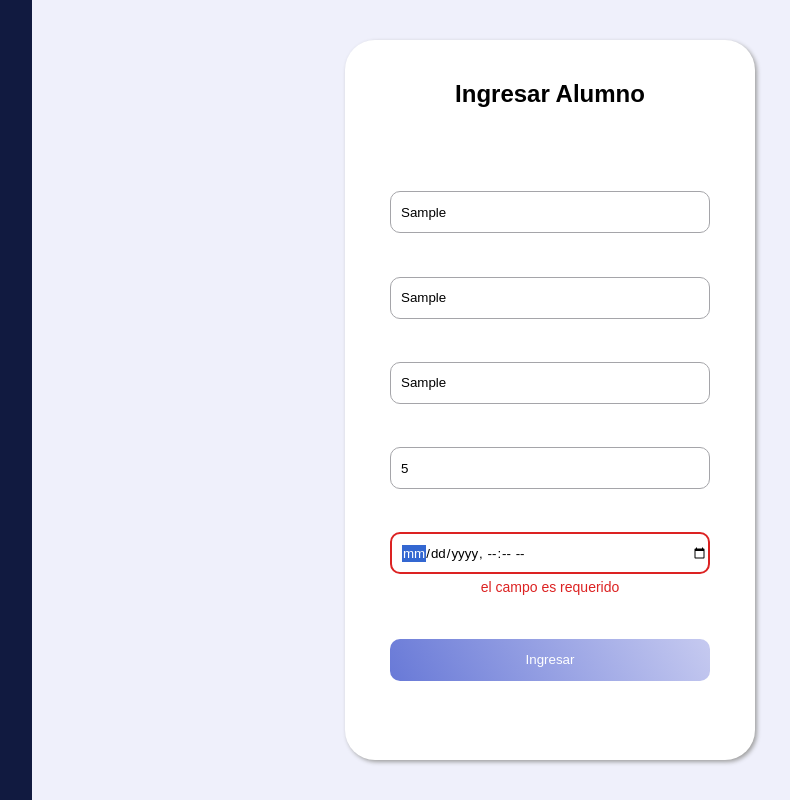
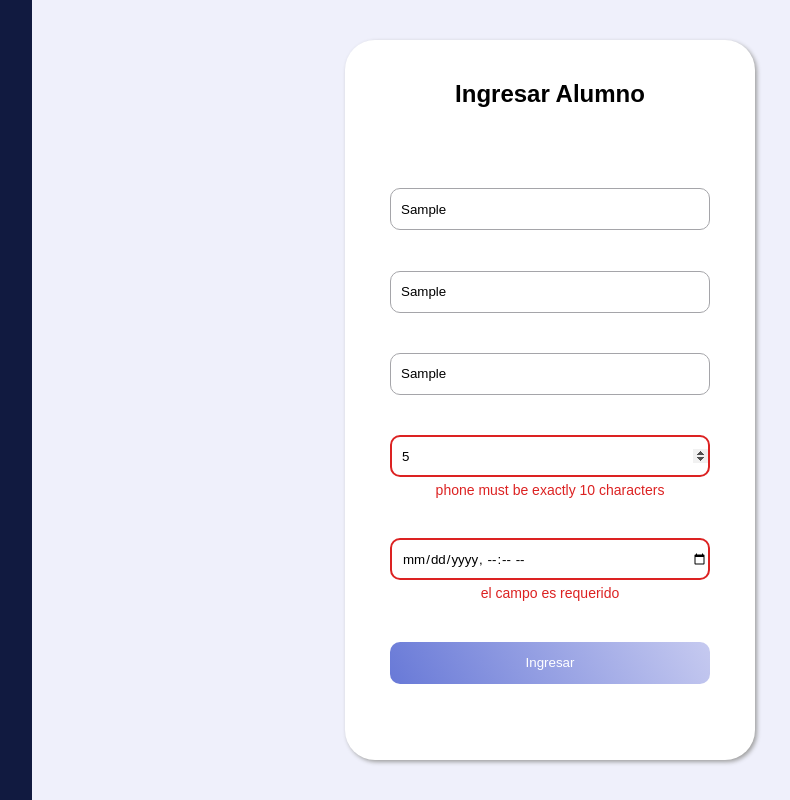
Before and after one commit to nicobossi/gestion-para-guitarra-de-cero, a React (Vite) app in the folder frontend/gestion-de-clases/: page / in a window 1280 px wide. Both pictures are taken after typing "Sample", "Sample", "Sample", "5" into the empty fields and a click on the button "Ingresar". Shown: the whole page, without its empty margins (218-1008 px from the left). Built offline with nearby package versions, Linux system fonts and the light colour scheme.

Commit message:
Se agregaron validaciones desde el frontend para el alumno en el formulario

```diff
--- a/frontend/gestion-de-clases/src/features/student/adapter/request.dto.ts
+++ b/frontend/gestion-de-clases/src/features/student/adapter/request.dto.ts
@@ -1,7 +1,10 @@
 import type { Student } from "@/globals/types/student"
 
 
-export type StudentRequestDto = Omit<Student, "phone" | "id"> & {phone: string}
+export type StudentRequestDto = Omit<Student, "submissionDate" | "phone" | "id"> & {
+    phone: string
+    submissionDate: string
+}
 
 const requestDto = (student : Student) : StudentRequestDto => {
     return {
@@ -9,7 +12,7 @@ const requestDto = (student : Student) : StudentRequestDto => {
         secondName: student.secondName,
         surname: student.surname,
         phone: student.phone.toString(),
-        submissionDate: student.submissionDate
+        submissionDate: student.submissionDate.toString()
     }
 }
 
--- a/frontend/gestion-de-clases/src/features/student/components/income-form/IncomeForm.tsx
+++ b/frontend/gestion-de-clases/src/features/student/components/income-form/IncomeForm.tsx
@@ -4,7 +4,7 @@ import FormContainer from '@/globals/components/form-container/FormContainer'
 import TitleContainer from '@/globals/components/title-container/TitleContainer'
 import FormContent from '@/globals/components/form-content/FormContent'
 import incomeInputsData from './inputs-data'
-import type { Student } from '@/globals/types/student'
+import incomerSchema from './form-data'
 
 const IncomeFormContainer = ({onSubmit} : IncomeFormContainerProps) => {
 
@@ -12,7 +12,10 @@ const IncomeFormContainer = ({onSubmit} : IncomeFormContainerProps) => {
         <section className = "student-income_form-container">
             <FormContainer>
                 <TitleContainer title = "Ingresar Alumno" />
-                <FormContent<Student> inputsData = {incomeInputsData} onSubmit={onSubmit} />
+                <FormContent
+                    schema = {incomerSchema}
+                    inputsData = {incomeInputsData}
+                    onSubmit = {onSubmit} />
             </FormContainer>
         </section>
     )
--- a/frontend/gestion-de-clases/src/features/student/components/income-form/form-data.ts
+++ b/frontend/gestion-de-clases/src/features/student/components/income-form/form-data.ts
@@ -1,13 +1,35 @@
-import { date, object, string, type ObjectSchema } from "yup";
+import { object, string, type ObjectSchema } from "yup";
 import type { StudentRequestDto } from "../../adapter/request.dto";
 
 
-const incomeFormSchema : ObjectSchema<StudentRequestDto> = object().shape({
-    name: string().required("el campo es requerido"),
-    secondName: string(),
-    surname: string().required("el campo es requerido"),
-    phone: string().required("el campo es requerido"),
-    submissionDate: date().required("el campo es requerido")
+const incomerSchema : ObjectSchema<StudentRequestDto> = object().shape({
+    name:
+        string().
+        required("el campo es requerido").
+        min(3).
+        matches(/^[\p{L}]+$/u, "Solo se permiten letras sin espacios"),
+    secondName:
+        string().
+        matches(/^[\p{L}\s]+$/u, {message: "Solo se permiten letras", excludeEmptyString: true}).
+        transform(value => value.length > 0 ? value : undefined),
+    surname:
+        string().
+        required("el campo es requerido").
+        min(3).
+        matches(/^[\p{L}\s]+$/u, "Solo se permiten letras"),
+    phone:
+        string().
+        required("el campo es requerido").
+        length(10).
+        matches(/^[0-9]+$/, "Solo se permiten números"),
+    submissionDate:
+        string().
+        required("el campo es requerido").
+        test(
+            "time required",
+            "El campo debe ser una fecha",
+            (value : string) => !isNaN(Date.parse(value))
+        )
 })
 
-export default incomeFormSchema;
+export default incomerSchema;
--- a/frontend/gestion-de-clases/src/features/student/components/income-form/inputs-data.ts
+++ b/frontend/gestion-de-clases/src/features/student/components/income-form/inputs-data.ts
@@ -7,10 +7,6 @@ const incomeInputsData : InputData[] = [
         type: "text",
         name: "name",
         placeholder: "Primer nombre",
-        errorMessage: "el campo es requerido",
-        validators: {
-            required: true,
-        }
     },
     {
         id: "secondName",
@@ -23,31 +19,18 @@ const incomeInputsData : InputData[] = [
         type: "text",
         name: "surname",
         placeholder: "Apellido",
-        errorMessage: "el campo es requerido",
-        validators: {
-            required: true,
-        }
     },
     {
         id: "phone",
         type: "number",
         name: "phone",
         placeholder: "Teléfono",
-        errorMessage: "el campo es requerido",
-        validators: {
-            required: true,
-        }
     },
     {
         id: "submissionDate",
         type: "datetime-local",
         name: "submissionDate",
         placeholder: "Fecha de asistencia",
-        errorMessage: "el campo es requerido",
-        validators: {
-            required: true,
-            valueAsDate: true
-        }
     },
 ]
 
--- a/frontend/gestion-de-clases/src/globals/components/form-content/FormContent.tsx
+++ b/frontend/gestion-de-clases/src/globals/components/form-content/FormContent.tsx
@@ -2,14 +2,16 @@ import SumbitButton from "../submit-button/SubmitButton";
 import type { FormContentProps } from "./form-content";
 import './form-content.css'
 import RegisterInput from "../register-input/RegisterInput";
-import { useForm, type FieldValues } from "react-hook-form";
+import { useForm } from "react-hook-form";
+import { yupResolver } from "@hookform/resolvers/yup";
+import type { AnyObject } from "yup";
 
 
-function FormContent<T extends FieldValues>({inputsData, onSubmit} : FormContentProps<T>) {
+function FormContent({schema, inputsData, onSubmit} : FormContentProps) {
 
-    const {register, handleSubmit, formState: {errors}} = useForm<T>();
+    const {register, handleSubmit, formState: {errors}} = useForm({resolver: yupResolver(schema)});
 
-    const eventSubmit = (data : T) => onSubmit(data);
+    const eventSubmit = (data : AnyObject) => onSubmit(data);
 
     return (
         <div className = "form-content">
--- a/frontend/gestion-de-clases/src/globals/components/form-content/form-content.d.ts
+++ b/frontend/gestion-de-clases/src/globals/components/form-content/form-content.d.ts
@@ -1,7 +1,9 @@
 import type { InputData } from "@/globals/types/input"
+import type { AnyObject, ObjectSchema } from "yup"
 
 
-type FormContentProps<T> = {
+type FormContentProps = {
+    schema : ObjectSchema<AnyObject>
     inputsData : InputData[]
-    onSubmit : (data : T) => void
+    onSubmit : (data : AnyObject) => void
 }
--- a/frontend/gestion-de-clases/src/globals/components/register-input/RegisterInput.tsx
+++ b/frontend/gestion-de-clases/src/globals/components/register-input/RegisterInput.tsx
@@ -5,14 +5,14 @@ const RegisterInput = ({inputData, register, error} : RegisterInputProps) => {
     return (
         <div className="input-container">
             <input className = {error ? "register-input_error" : "register-input"}
-                {...register(inputData.name, inputData.validators)}
+                {...register(inputData.name)}
                 id = {inputData.id}
                 name = {inputData.name}
                 type = {inputData.type}
                 placeholder = {inputData.placeholder}
             >
             </input>
-            {error && <p className = "error-message">{inputData.errorMessage}</p>}
+            {error && <p className = "error-message">{error.message}</p>}
         </div>
     )
 }
--- a/frontend/gestion-de-clases/src/globals/types/input.d.ts
+++ b/frontend/gestion-de-clases/src/globals/types/input.d.ts
@@ -5,6 +5,4 @@ export type InputData = {
     type : string
     name : string
     placeholder : string
-    errorMessage? : string
-    validators?: RegisterOptions
 }
```
